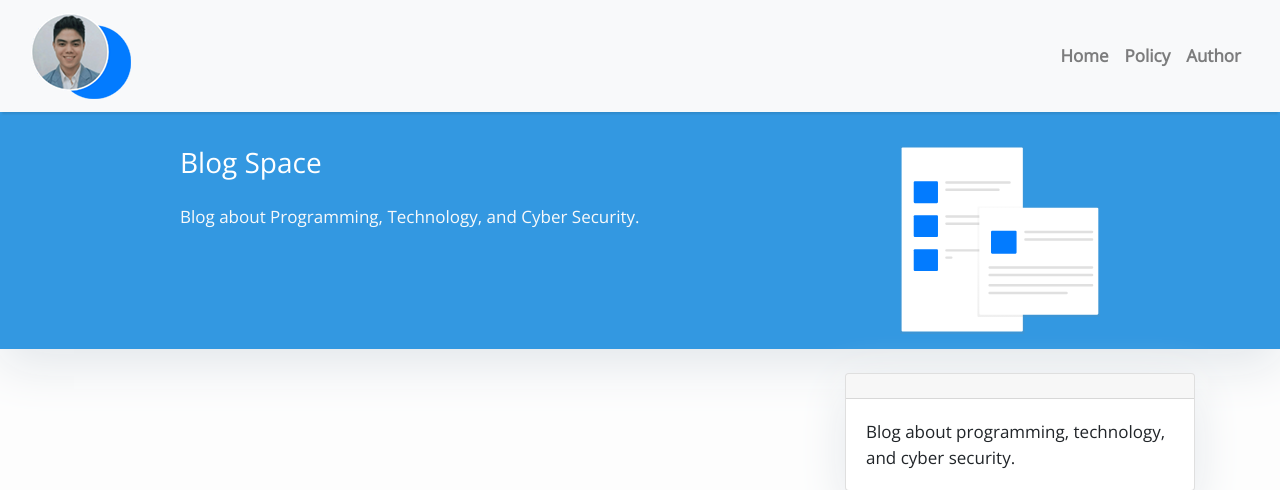
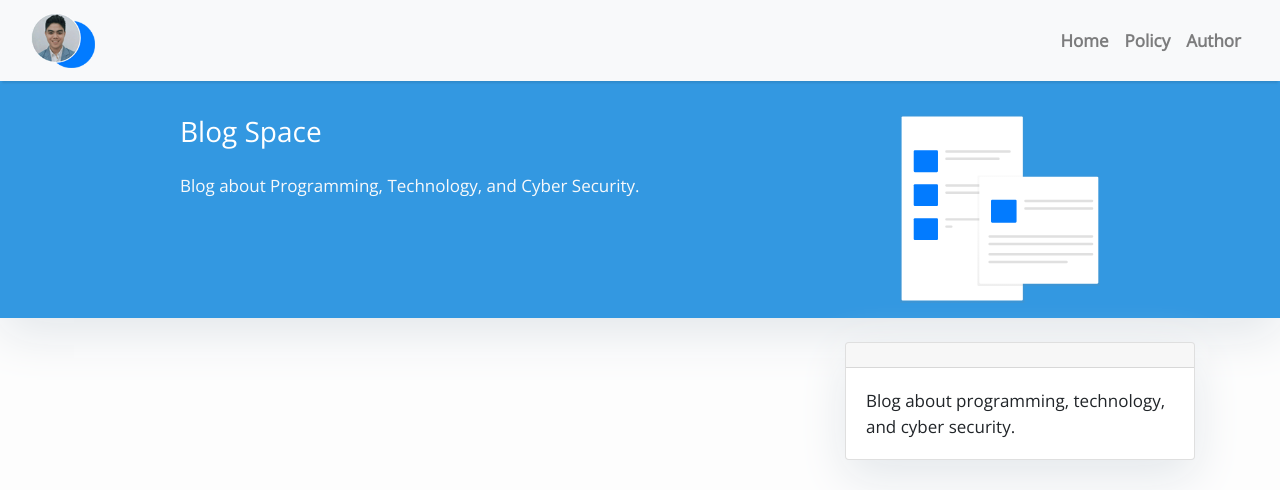
Before and after one commit to arwildo/blog-space, a Django app: page / in a window 1280 px wide. Shown: the top 490 px of the page. Run offline with Django 3.2, Linux system fonts and the light colour scheme; data that the repository does not hold is empty; some libraries are stand-ins or nearby versions.

Commit message:
add article 1

```diff
--- a/assets/style.css
+++ b/assets/style.css
@@ -40,3 +40,7 @@ div::-webkit-scrollbar-thumb {
 	background-color: #afafaf;
 	border-radius: 5px;
 }
+/*-------- Navbar --------*/
+.container-fluid img {
+    width: 64px;
+}
--- a/templates/index.html
+++ b/templates/index.html
@@ -25,7 +25,7 @@
                     <div class="card-body">
                         <h2 class="card-title">{{ post.title }}</h2>
                         <p class="card-text text-muted h6">by {{ post.author }}</p>
-                        <p class="card-text">{{post.content|slice:":448"| safe }}</p>
+                        <p class="card-text">{{post.content|slice:":600"| safe }}</p>
                         <a href="{% url 'post_detail' post.slug  %}" class="btn btn-primary">Read More</a>
                     </div>
                 </div>
```
Also changed, not shown: 1 other file.
